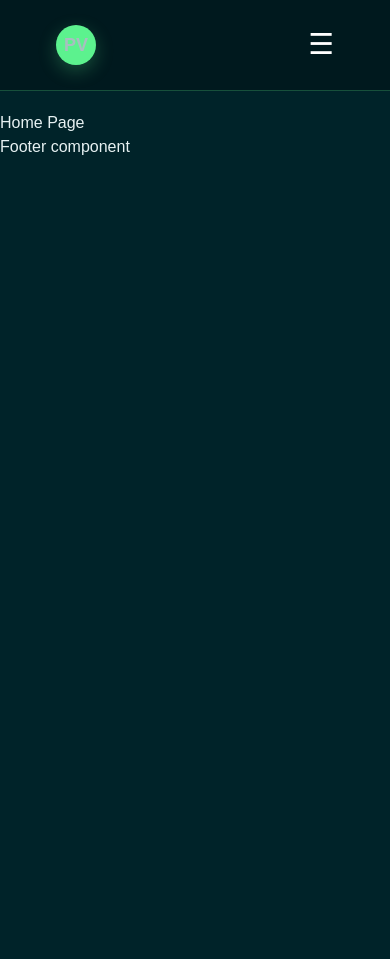
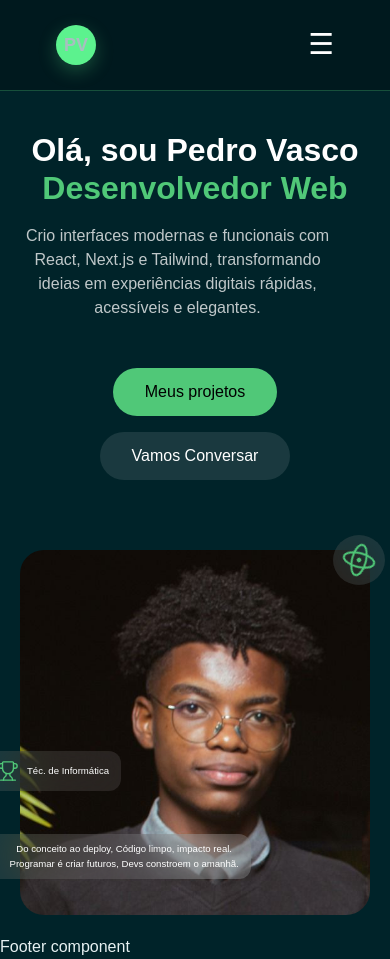
Before and after one commit to PedroVasco03/portfolio-vasco, a Next.js app: page / in a window 390 px wide. Before the commit the page ends 844 px from the top, so only its background shows below. Built offline with nearby package versions, Linux system fonts and the light colour scheme.

Commit message:
Hero 80%

```diff
--- a/src/app/layout.tsx
+++ b/src/app/layout.tsx
@@ -4,8 +4,11 @@ import NavBar from "@/components/Navbar";
 import Footer from "@/components/Footer";
 
 export const metadata: Metadata = {
-  title: "Portifolio Pedro Vasco",
+  title: "Portfólio - Pedro Vasco",
   description: "Desenvolvido por Pedro Vasco",
+  icons: {
+    icon: "/images/logo.png",
+  },
 };
 
 type LayoutProps = {
--- a/src/app/page.tsx
+++ b/src/app/page.tsx
@@ -1,3 +1,4 @@
+import Hero from "@/components/Hero";
 import { redirect } from "next/navigation";
 
 const isMaintenance = process.env.NEXT_PUBLIC_MAINTENANCE === "true";
@@ -8,7 +9,9 @@ export default function Home() {
     redirect("/dev");
   }else{
     return (
-      <><h1>Home Page</h1></>
+      <>
+        <Hero/>
+      </>
     );
   }
 }
--- /dev/null
+++ b/src/components/Hero.tsx
@@ -0,0 +1,56 @@
+import Image from "next/image"
+import { Atom, Trophy, Zap} from 'lucide-react';
+import HeroIMG from "../../public/images/I.jpg"
+import Link from "next/link"
+import Button from "./UI/Button"
+
+const Hero = () => {
+  return (
+    <section className="hero">
+        <div className="hero-inner">
+            <div className="left-content">
+                <div className="hero-txt">
+                    <h1 className="text-4xl md:text-5xl lg:text-6xl font-bold mb-4">Olá, sou Pedro Vasco<br /> <span className="text-[#50C878]">Desenvolvedor Web</span></h1>
+                    <p className="text-lg md:text-xl text-white/70 lg:text-2xl mb-6">Crio interfaces modernas e funcionais com React, Next.js e Tailwind,
+  transformando ideias em experiências digitais rápidas, acessíveis e
+  elegantes.</p>
+
+                </div>
+                <div className="hero-btns">
+                    <Link href="/">
+                        <Button variant="primary">Meus projetos</Button>
+                    </Link>
+                    <Link href="/contact">
+                        <Button variant="secondary">Vamos Conversar</Button>
+                    </Link>
+                </div>
+            </div>
+
+
+            <div className="right-content mx-auto max-w-md  rounded-xl   md:max-w-2xl">
+                <div className="hero-img md:shrink-0" aria-hidden>
+                    <Image src={HeroIMG} alt="Hero" className="img h-48 w-full object-cover md:h-full md:w-48"/>
+                    <div className="hero-card primeiro">
+                        <Atom className="icon animate-spin-slow" size={32} strokeWidth={1.5} color="#50C878" />
+                    </div>
+
+                    <div className="hero-card segundo">
+                        <Trophy className="icon " size={22} strokeWidth={1.5} color="#50C878" />
+                        <small>Téc. de Informática</small>
+                    </div>
+
+                    <div className="hero-card terceiro">
+                        <Zap className="icon " size={22} strokeWidth={1.5} color="#50C878" />
+                        <small >Do conceito ao deploy, Código limpo, impacto real. <br /> Programar é criar futuros, Devs constroem o amanhã. </small>
+
+                    </div>
+
+
+                </div>
+            </div>
+
+        </div>
+    </section>
+  )
+}
+export default Hero
--- a/src/components/Navbar.tsx
+++ b/src/components/Navbar.tsx
@@ -22,12 +22,12 @@ const NavBar = () => {
 
     return(
         <nav className="navbar mb-5">
-            <div className="nav-inner container">
+            <div className="nav-inner ">
                 <div className="brand">
-                <div className="logo" aria-hidden>
-                    PV
-                </div>
-                <div style={{ marginLeft: "6px" }} className="txt text-[#94a3b8]">I`M VASCO</div>
+                  <div className="logo" aria-hidden>
+                      PV
+                  </div>
+                  <div style={{ marginLeft: "6px" }} className="txt text-[#94a3b8]">I`M VASCO</div>
                 </div>
 
                 {/* botão só no mobile */}
--- a/src/components/UI/Button.tsx
+++ b/src/components/UI/Button.tsx
@@ -17,7 +17,7 @@ export default function Button({
 
   const variants = {
     primary: "bg-[#50C878] text-black hover:bg-[#5CF28E]-700 focus:ring-[#50C878]-500",
-    secondary: "bg-gray-800 text-white hover:bg-gray-700 focus:ring-gray-500",
+    secondary: "bg-[rgba(255,255,255,0.1)] text-white hover:bg-gray-700 focus:ring-gray-500" ,
     outline:
       "border border-gray-300 text-gray-700 hover:bg-gray-100 focus:ring-gray-400",
     ghost: "text-gray-700 hover:bg-gray-100 focus:ring-gray-400",
--- a/src/styles/globals.css
+++ b/src/styles/globals.css
@@ -1,5 +1,6 @@
 @import "tailwindcss";
 @custom-variant dark (&:where(.dark, .dark *));
+
 
 :root {
   --background: #002329;
@@ -46,10 +47,11 @@ body {
 
 .nav-inner{
     display:flex;
+    width:100%;
     align-items:center;
-    justify-content:space-between;
+    justify-content: space-between ;
     height: 60px;
-    padding:0 6px
+    padding:0 6px;
 }
 
 .brand{
@@ -105,9 +107,6 @@ body {
   z-index: 1001;
 }
 
-/* overlay */
-
-
 /* mobile */
 @media (max-width: 768px) {
   .menu-toggle {
@@ -134,7 +133,8 @@ body {
   }
 
   .navB-links.active {
-    transform: translateY(0);
+    z-index: 99;
+    transform: translateY(91px);
   }
 
   .navB-links .link{
@@ -144,3 +144,193 @@ body {
   }
 
 }
+
+
+/* HERO */
+.hero {
+  margin-top: -50px; /* compensar navbar */
+  position: relative;
+  box-sizing: border-box;
+  width: 100%;
+  min-height: calc(100dvh - 60px);
+  display: flex;
+  justify-content: center;
+  align-items: center;
+  background-color: #002329; /* fundo dark */
+  padding: 40px 20px;
+}
+
+.hero-inner {
+  width: 100%;
+  max-width: 1200px;
+  display: flex;
+  flex-direction: row;
+  justify-content: space-between;
+  align-items: center;
+  gap: 40px;
+}
+
+/* Lado esquerdo */
+.left-content {
+  flex: 1;
+  display: flex;
+  flex-direction: column;
+  gap: 24px;
+  justify-content: center;
+}
+
+.left-content .hero-txt h1 {
+  font-size: clamp(2rem, 4vw, 3.5rem);
+  font-weight: 700;
+  color: #ffffff;
+  line-height: 1.2;
+}
+
+.left-content .hero-txt p {
+  font-size: clamp(1rem, 2vw, 1.25rem);
+  max-width: 500px;
+  color: rgba(255, 255, 255, 0.75);
+  line-height: 1.5;
+}
+
+.left-content .hero-btns {
+  display: flex;
+  flex-wrap: wrap;
+  gap: 16px;
+}
+
+/* Lado direito */
+.right-content {
+  flex: 1;
+  display: flex;
+  justify-content: center;
+  position: relative;
+}
+
+.right-content .hero-img {
+  position: relative;
+  border-radius: 24px;
+  max-width: 400px;
+  width: 100%;
+}
+
+.right-content .hero-img .img {
+  width: 100%;
+  height: auto;
+  border-radius: 24px;
+  object-fit: cover;
+}
+
+/* Cards sobre a imagem */
+.hero-card {
+  display: flex;
+  align-items: center;
+  gap: 8px;
+  position: absolute;
+  background: rgba(255,255,255,0.1);
+  font-size: 0.9rem;
+  color: #ffffff;
+  padding: 10px 16px;
+  border-radius: 12px;
+  backdrop-filter: blur(20px);
+  z-index: 10;
+  word-wrap: break-word;
+}
+
+.hero-card.primeiro {
+  height: 50px;
+  top: -15px;
+  right: -15px;
+  padding: 10px;
+  border-radius: 50%;
+}
+
+.hero-card.segundo {
+  top: 55%;
+  left: -50px;
+  height: 40px;
+}
+
+.hero-card.terceiro {
+  top: 75%;
+  left: -60px;
+}
+
+@keyframes spin-slow {
+  to {
+    transform: rotate(360deg);
+  }
+}
+
+.animate-spin-slow {
+  animation: spin-slow 6s linear infinite;
+}
+
+/* 📱 Responsividade */
+@media (max-width: 1024px) {
+  .hero-inner {
+    flex-direction: column;
+    text-align: center;
+    justify-content: center;
+    gap: 30px;
+  }
+
+  .left-content {
+    align-items: center;
+    text-align: center;
+    justify-content: center;
+  }
+
+  .left-content .hero-txt p {
+    max-width: 90%;
+  }
+
+  .right-content {
+    margin-top: 40px;
+  }
+
+  .hero-card.segundo {
+    left: -15%;
+    top: 60%;
+  }
+
+  .hero-card.terceiro {
+    left: -25%;
+    bottom: 10%;
+    top: auto;
+  }
+}
+
+@media (max-width: 600px) {
+  .hero {
+    padding: 20px;
+    margin-top: 10px;
+  }
+
+  .left-content {
+    align-items: center;
+    text-align: center;
+    justify-content: center;
+  }
+
+  .hero-btns{
+    width: 100%;
+    justify-content: center;
+  }
+  .hero-card {
+    font-size: 0.75rem;
+    padding: 8px 12px;
+  }
+
+
+  .hero-card.segundo {
+    top: 55%;
+    bottom: 60px;
+    left: -10%;
+  }
+
+  .hero-card.terceiro {
+    bottom: 10%;
+    left: -15%;
+  }
+}
```
Also changed, not shown: public/images/logo 2.png (added), public/images/logo.png (added).
